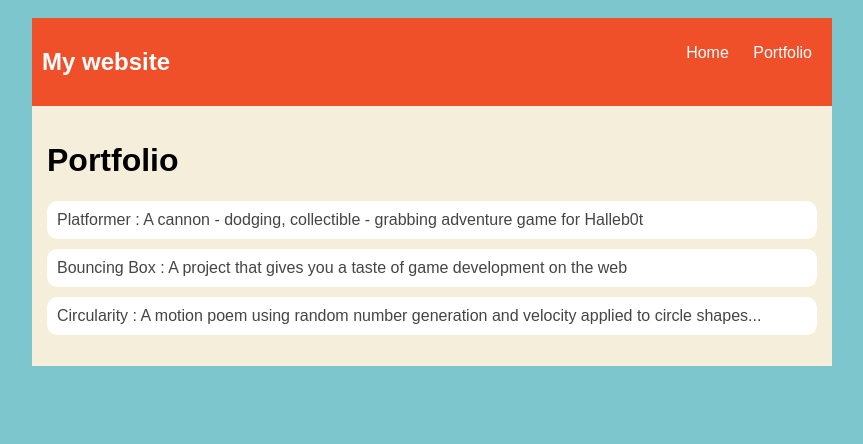
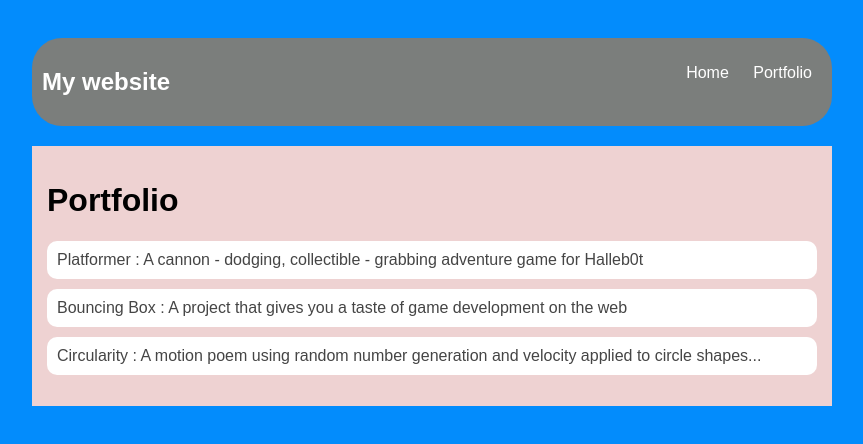
Before and after one commit to Mic-ossein/Mic-ossein.github.io, a plain HTML site: page portfolio.html in a window 1280 px wide. Shown: the whole page, without its empty margins (208-1071 px from the left). Drawn offline with Linux system fonts and the light colour scheme.

Commit message:
add portfolio.html file

```diff
--- a/portfolio.html
+++ b/portfolio.html
@@ -4,8 +4,8 @@
        <title>michael's funny Website</title>
         <style type="text/css">
           body {
-              background: rgb(125, 198, 205);
-              color: rgb(45, 45, 45);
+              background: rgb(3, 140, 252);
+              color: rgb(0, 0, 0);
               padding: 10px;
               font-family: arial;
           }
@@ -21,8 +21,9 @@
 
           /* navigation menu */
           nav {
-              background: rgb(239, 80, 41);
-              margin: 0 auto;
+              background: rgb(123, 126, 124);
+              margin: 20px auto;
+              border-radius: 30px;
               display: flex;
               padding: 10px;
           }
@@ -46,7 +47,7 @@
 
           /* main container area beneath menu */
           main {
-              background: rgb(245, 238, 219);
+              background: rgb(238, 210, 210);
               display: flex;
           }
           .content {
```
